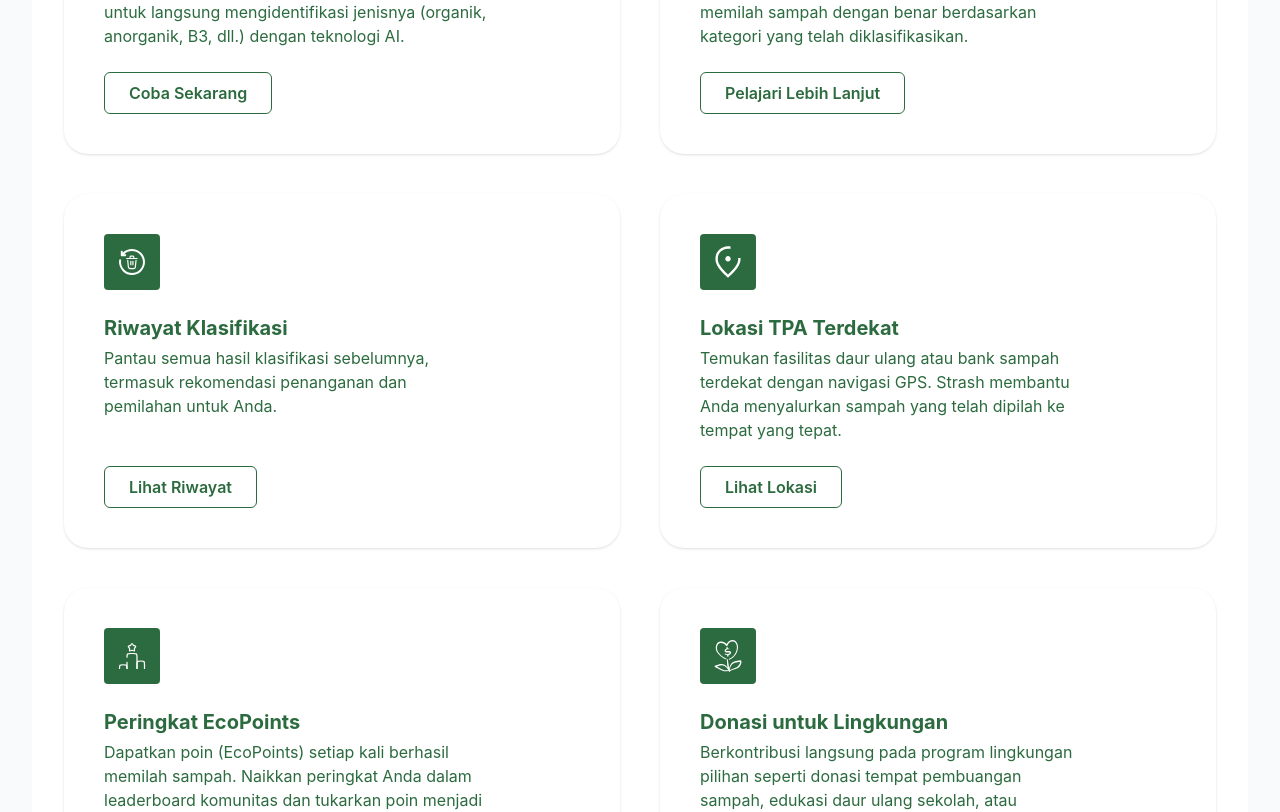
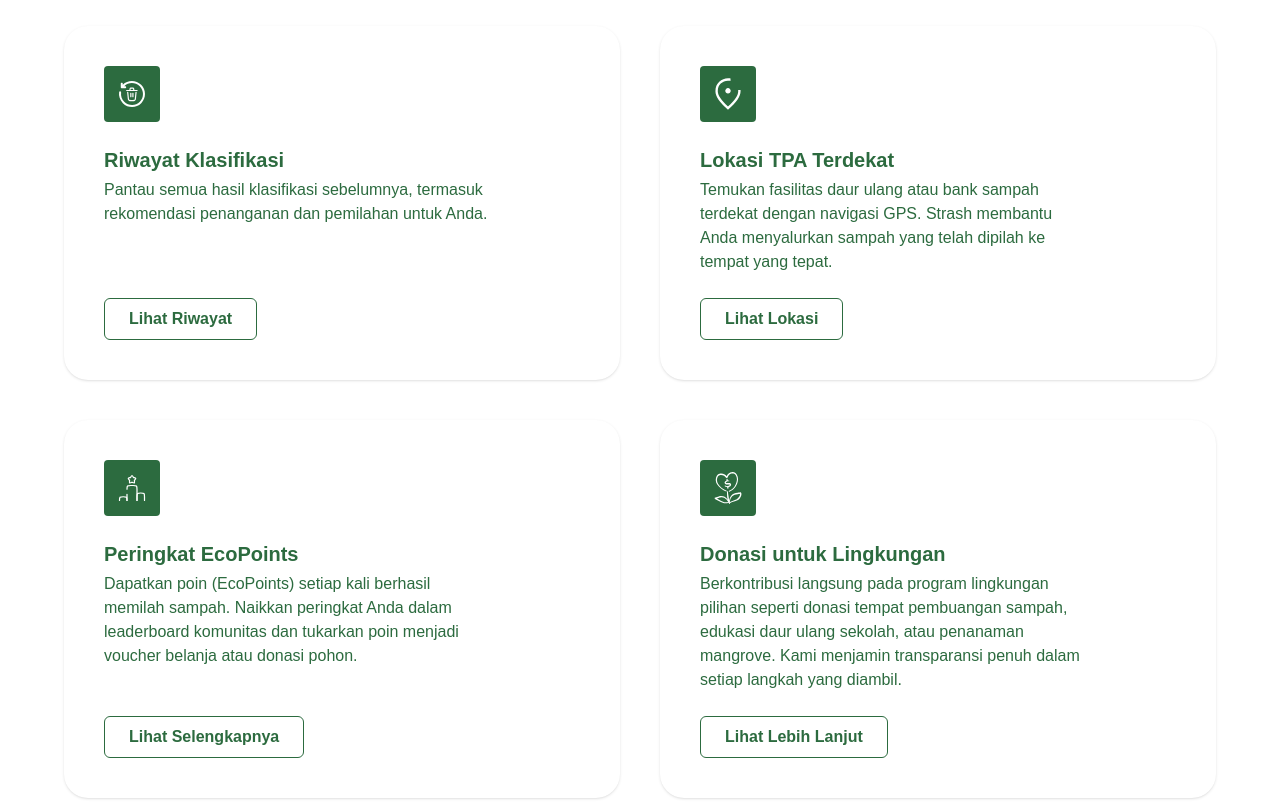
Before and after one commit to rashifaminurrohim/strash-ui, a React (Create React App) app: page / in a window 1280 px wide. Shown: the part 3160-3972 px from the top of the page. Built offline with nearby package versions, Linux system fonts and the light colour scheme; no server answers.

Commit message:
content main positioning

```diff
--- a/src/index.css
+++ b/src/index.css
@@ -3,15 +3,5 @@
 @tailwind utilities;
 
 body {
-  margin: 0;
-  font-family: -apple-system, BlinkMacSystemFont, 'Segoe UI', 'Roboto', 'Oxygen',
-    'Ubuntu', 'Cantarell', 'Fira Sans', 'Droid Sans', 'Helvetica Neue',
-    sans-serif;
-  -webkit-font-smoothing: antialiased;
-  -moz-osx-font-smoothing: grayscale;
+  font-family: "Nunito", Arial, sans-serif;
 }
-
-code {
-  font-family: source-code-pro, Menlo, Monaco, Consolas, 'Courier New',
-    monospace;
-}
--- a/src/layouts/MainLayout.js
+++ b/src/layouts/MainLayout.js
@@ -3,9 +3,9 @@ import Footer from '../components/common/Footer';
 
 const MainLayout = ({ children }) => {
   return (
-    <div className="min-h-screen flex flex-col bg-gray-50">
+    <div className="min-h-screen flex-1 flex-col items-center">
       <Navbar />
-      <main className="flex-1 w-full max-w-7xl mx-auto px-2 sm:px-4 md:px-8 py-4 md:py-6 mt-32">
+      <main className="min-h-screen flex flex-col px-2 sm:px-4 md:px-8 bg-white mt-24 items-center">
         {children}
       </main>
       <Footer />
```
